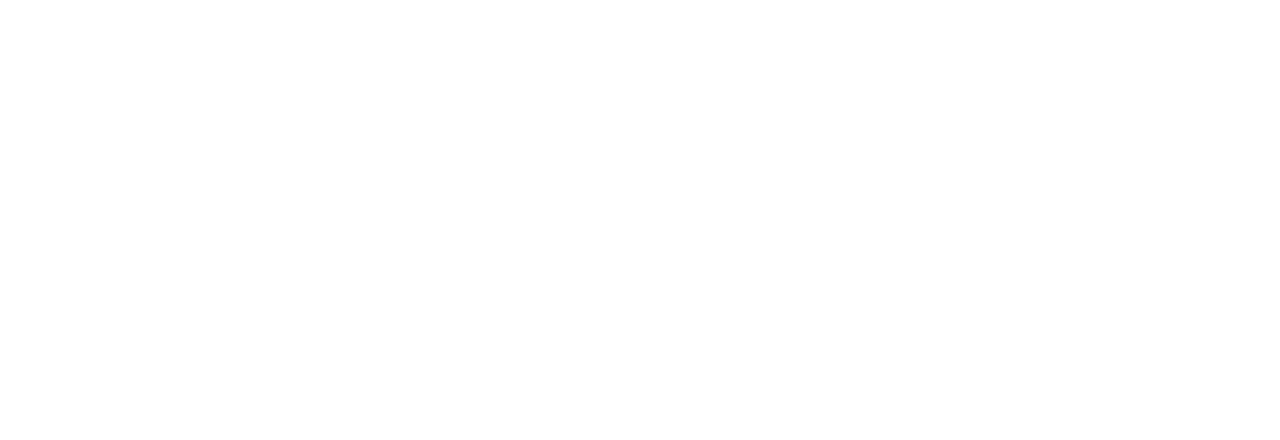
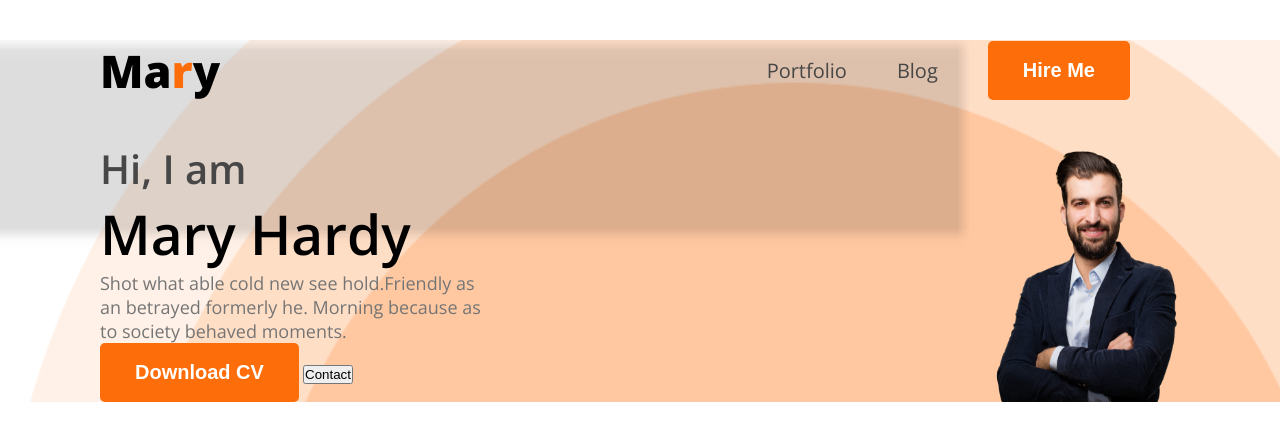
Before and after one commit to 09mehed/new-portfolio, a plain HTML site: page index.html in a window 1280 px wide. Drawn offline with nearby package versions, Linux system fonts and the light colour scheme.

Commit message:
2nd new portfolio

```diff
--- a/index.html
+++ b/index.html
@@ -4,9 +4,32 @@
     <meta charset="UTF-8">
     <meta name="viewport" content="width=device-width, initial-scale=1.0">
     <title>New Portfolio</title>
+    <link rel="preconnect" href="https://fonts.googleapis.com">
+    <link rel="preconnect" href="https://fonts.gstatic.com" crossorigin>
+    <link href="https://fonts.googleapis.com/css2?family=Open+Sans:ital,wght@0,300..800;1,300..800&display=swap" rel="stylesheet">
     <link rel="stylesheet" href="style.css">
 </head>
-<body>
-
+<body class="open-sans-normal">
+    <!-- nav bar area -->
+     <header class="header">
+        <nav>
+            <h3 class="nav-title">Ma<span>r</span>y</h3>
+            <ul>
+                <li><a class="dark-2" href="">Portfolio</a></li>
+                <li><a class="dark-2" href="">Blog</a></li>
+                <li><a href=""><button class="btn-primary">Hire Me</button></a></li>
+            </ul>
+        </nav>
+        <di class="banner">
+            <div class="banner-content">
+                <h4 class="banner-greetings dark-2">Hi, I  am</h4>
+                <h1 class="banner-title">Mary Hardy</h1>
+                <p class="banner-paragraph dark-3">Shot what able cold new see hold.Friendly as an betrayed formerly he. Morning because as to society behaved moments.</p>
+                <button class="btn-primary">Download CV</button>
+                <button>Contact</button>
+            </div>
+            <img class="banner-pic" src="images/hardy.png" alt="">
+        </div>
+     </header>
 </body>
 </html>
--- a/style.css
+++ b/style.css
@@ -0,0 +1,83 @@
+.open-sans-normal {
+  font-family: "Open Sans", sans-serif;
+  font-optical-sizing: auto;
+  font-style: normal;
+  font-variation-settings:
+    "wdth" 100;
+}
+/* color */
+.dark-2{
+    color: #474747;
+}
+.dark-3{
+    color: #757575;
+}
+.btn-primary{
+    background-color: #FD6E0A;
+    border: none;
+    color: white;
+    font-weight: bold;
+    font-size: 20px;
+    padding: 18px 35px;
+    border-radius: 5px;
+}
+*{
+    padding: 0;
+    margin: 0;
+}
+.header{
+    background-image: url(./images/developer.png), url(./images/header_bg.png);
+    background-position: center;
+    background-repeat: no-repeat;
+    background-size: cover;
+}
+/* nav bar area */
+nav{
+    display: flex;
+    align-items: center;
+    justify-content: space-between;
+    margin: 40px 100px;
+}
+.nav-title{
+    font-weight: 800;
+    font-size: 45px;
+}
+.nav-title span{
+    color: #FD6E0A;
+}
+nav ul{
+    display: flex;
+    align-items: center;
+}
+nav ul li{
+    list-style: none;
+    margin-right: 50px;
+}
+nav li a{
+    text-decoration: none;
+    font-size: 20px;
+}
+/* banner area */
+.banner{
+    display: flex;
+    justify-content: space-between;
+    margin: 0 100px 40px 100px;
+}
+.banner-content{
+    max-width: 400px;
+}
+.banner-greetings{
+    font-size: 40px;
+    font-weight: 600;
+}
+.banner-title{
+    font-weight: 600;
+    font-size: 55px;
+}
+.banner-paragraph{
+    font-size: 18px;
+    font-weight: 400;
+}
+.banner-pic{
+    width: 200px;
+}
```
